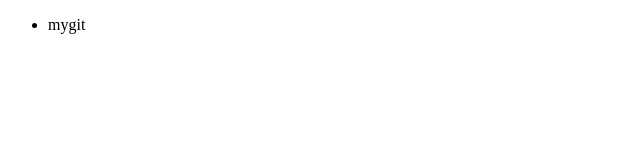
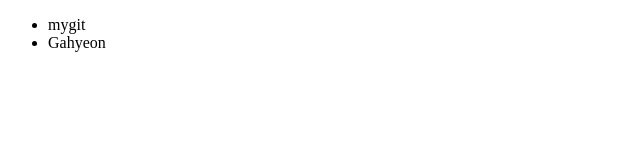
Before and after one commit to oheeseok/collaboration, a plain HTML site: page index.html in a window 1280 px wide. Shown: the full height of the page, 0-640 px from the left. Drawn offline with Linux system fonts and the light colour scheme.

Commit message:
feat: Gahyeon 추가

```diff
--- a/index.html
+++ b/index.html
@@ -8,6 +8,7 @@
 <body>
   <ul>
     <li>mygit</li>
+    <li>Gahyeon</li>
   </ul>
 </body>
 </html>
```
